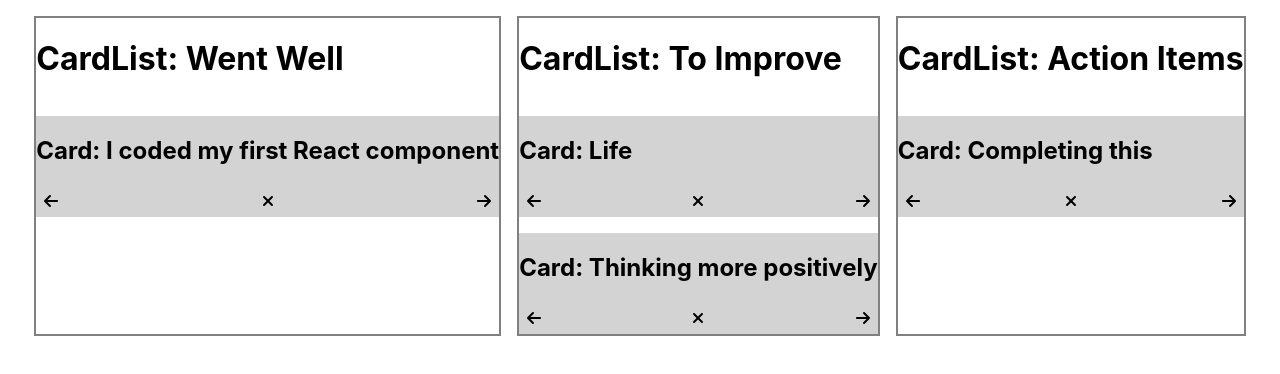
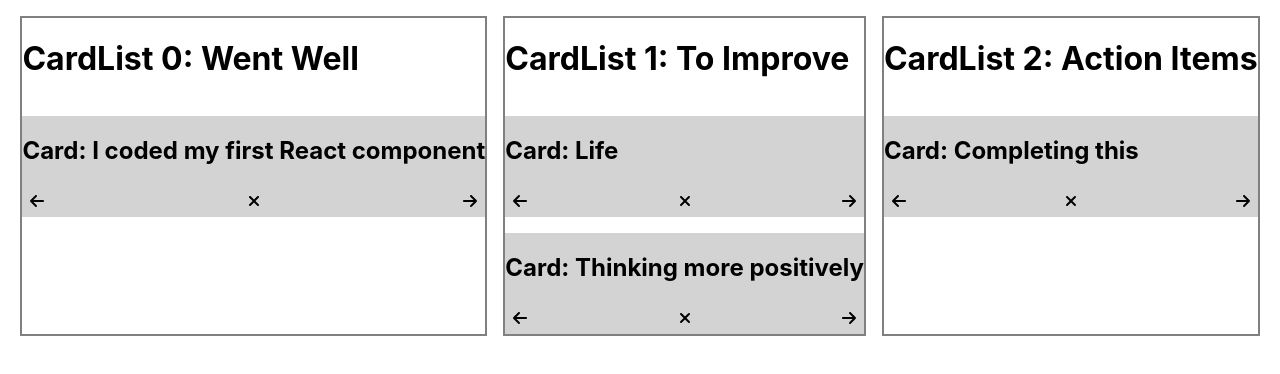
Before and after one commit to klalicki/retro-board, a React (Create React App) app: page / in a window 1280 px wide. Shown: the top 374 px of the page. Built offline with nearby package versions, Linux system fonts and the light colour scheme.

Commit message:
added listIndex prop to CardList component

```diff
--- a/src/components/App/App.jsx
+++ b/src/components/App/App.jsx
@@ -10,9 +10,9 @@ function App() {
   return (
     <div className="App">
       <div className="card-list-container">
-        {sampleData.map((list) => {
+        {sampleData.map((list, listIndex) => {
           return (
-            <CardList listName={list.listName}>
+            <CardList listName={list.listName} listIndex={listIndex}>
               {list.listContents.map((listItem) => {
                 return <Card cardText={listItem.itemText}></Card>;
               })}
--- a/src/components/CardList/CardList.jsx
+++ b/src/components/CardList/CardList.jsx
@@ -3,7 +3,9 @@ import React from "react";
 const CardList = (props) => {
   return (
     <div className="card-list">
-      <h1>CardList: {props.listName}</h1>
+      <h1>
+        CardList {props.listIndex}: {props.listName}
+      </h1>
       {props.children}
     </div>
   );
```
